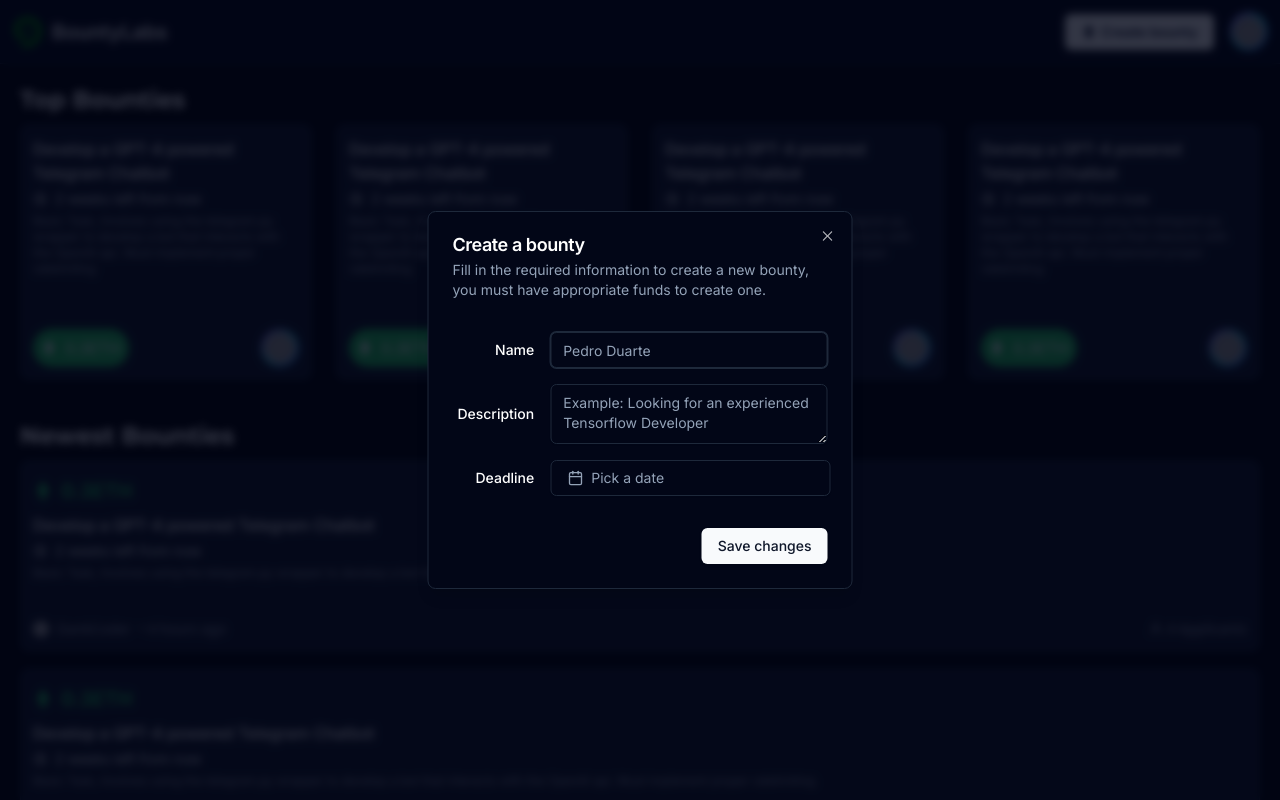
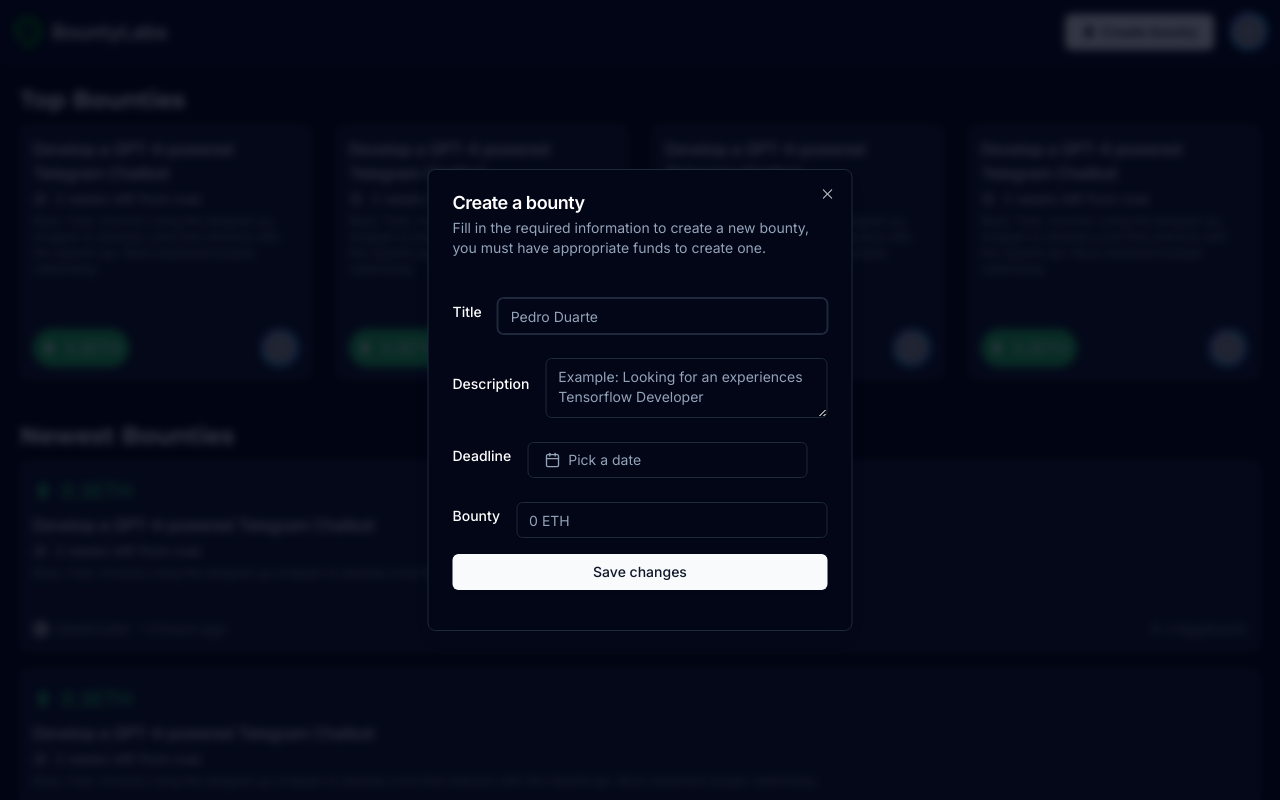
Before and after one commit to zubairmh/bountylabs, a Next.js app: page / in a window 1280 px wide. Both pictures are taken after a click on the button "Create bounty". Shown: the top 800 px of the page. Built offline with nearby package versions, Linux system fonts and the light colour scheme; grey boxes are pictures that could not be loaded.

Commit message:
Zod based validation

```diff
--- a/components/addbounty.tsx
+++ b/components/addbounty.tsx
@@ -1,3 +1,5 @@
+"use client";
+
 import { Button } from "@/components/ui/button";
 import {
   Dialog,
@@ -8,53 +10,208 @@ import {
   DialogTitle,
   DialogTrigger,
 } from "@/components/ui/dialog";
+import {
+  Form,
+  FormControl,
+  FormDescription,
+  FormField,
+  FormItem,
+  FormLabel,
+  FormMessage,
+} from "@/components/ui/form";
+import { Calendar } from "@/components/ui/calendar"
+import {
+  Popover,
+  PopoverContent,
+  PopoverTrigger,
+} from "@/components/ui/popover"
 import { Textarea } from "@/components/ui/textarea";
-import {SiEthereum} from "react-icons/si"
+import { SiEthereum } from "react-icons/si";
 import { Input } from "@/components/ui/input";
 import { Label } from "@/components/ui/label";
 import { Inter } from "next/font/google";
 import { DatePicker } from "./datepicker";
+import { zodResolver } from "@hookform/resolvers/zod";
+import { useForm } from "react-hook-form";
+import { format } from "date-fns"
+import { Calendar as CalendarIcon } from "lucide-react"
+
+import { cn } from "@/lib/utils"
+import * as z from "zod";
+
+const formSchema = z.object({
+  title: z
+    .string()
+    .min(10, { message: "Title should be longer than 10 characters" })
+    .max(200, { message: "Title should not be longer than 200 characters" }),
+  description: z
+    .string()
+    .min(20, { message: "Description should be a minimum 20 characters" })
+    .max(5000, { message: "Description should be a maximum 5000 characters" }),
+  bounty: z
+    .coerce
+    .number()
+    .min(0, { message: "Enter a valid bounty" })
+    .max(10, { message: "Max bounties cannot be over 10ETH" }),
+  date: z.date().min(new Date(), {
+    message: "Selected deadline should not lie before today",
+  }),
+});
 
 const inter = Inter({
   weight: "600",
   subsets: ["latin"],
 });
+
 export default function AddBounty() {
+  const form = useForm<z.infer<typeof formSchema>>({
+    resolver: zodResolver(formSchema),
+  });
+  function onSubmit(values: z.infer<typeof formSchema>) {
+    // Do something with the form values.
+    // ✅ This will be type-safe and validated.
+    console.log(values);
+  }
+
   return (
     <Dialog>
       <DialogTrigger asChild>
-      <Button className="flex flex-row gap-1"><SiEthereum size={16}/> <span className={`hidden sm:block ${inter.className}`}>Create bounty</span></Button>
+        <Button className="flex flex-row gap-1">
+          <SiEthereum size={16} />{" "}
+          <span className={`hidden sm:block ${inter.className}`}>
+            Create bounty
+          </span>
+        </Button>
       </DialogTrigger>
       <DialogContent className="sm:max-w-[425px]">
         <DialogHeader>
           <DialogTitle>Create a bounty</DialogTitle>
           <DialogDescription>
-            Fill in the required information to create a new bounty, you must have appropriate funds to create one.
+            Fill in the required information to create a new bounty, you must
+            have appropriate funds to create one.
           </DialogDescription>
         </DialogHeader>
-        <div className="grid gap-4 py-4">
-          <div className="grid grid-cols-4 items-center gap-4">
-            <Label htmlFor="name" className="text-right">
-              Name
-            </Label>
-            <Input id="name" placeholder="Pedro Duarte" className="col-span-3" />
+        <Form {...form}>
+          <form
+            onSubmit={form.handleSubmit(onSubmit)}
+            className="grid gap-4 py-4"
+          >
+            <div>
+              <FormField
+                control={form.control}
+                name="title"
+                render={({ field }) => (
+                  <>
+                  <FormItem className="flex flex-row items-center gap-4">
+                    <FormLabel htmlFor="title" className="text-right">
+                      Title
+                    </FormLabel>
+                    <FormControl>
+                      <Input
+                        {...field}
+                        placeholder="Pedro Duarte"
+                        className="col-span-3"
+                      />
+                    </FormControl>
+                  </FormItem>
+                  <FormMessage />
+                  </>
+                )}
+              />
             </div>
-          <div className="grid grid-cols-4 items-center gap-4">
-            <Label htmlFor="description" className="text-right">
+            <div>
+              <FormField
+                control={form.control}
+                name="description"
+                render={({ field }) => (
+                  <>
+                  <FormItem className="flex flex-row items-center gap-4">
+                    <FormLabel htmlFor="description" className="text-right">
                       Description
-            </Label>
-            <Textarea id="description" placeholder="Example: Looking for an experienced Tensorflow Developer" className="col-span-3" />
+                    </FormLabel>
+                    <FormControl>
+                      <Textarea
+                        {...field}
+                        placeholder="Example: Looking for an experiences Tensorflow Developer"
+                        className="col-span-3"
+                      />
+                    </FormControl>
+                  </FormItem>
+                  <FormMessage />
+                  </>
+                )}
+              />
             </div>
-          <div className="grid grid-cols-4 items-center gap-4">
-            <Label htmlFor="date" className="text-right">
+            <div>
+              <FormField
+                control={form.control}
+                name="date"
+                render={({ field }) => (
+                  <>
+                  <FormItem className="flex flex-row items-center gap-4">
+                    <FormLabel htmlFor="description" className="text-right">
                       Deadline
-            </Label>
-            <DatePicker />
+                    </FormLabel>
+                    <FormControl>
+                    <Popover>
+                      <PopoverTrigger asChild>
+                        <Button
+                          variant={"outline"}
+                          className={cn(
+                            "w-[280px] justify-start text-left font-normal",
+                            !field.value && "text-muted-foreground"
+                          )}
+                        >
+                          <CalendarIcon className="text-slate-400 mr-2 h-4 w-4" />
+                          <span className="text-slate-400">{field.value ? format(field.value, "PPP") : <>Pick a date</>}</span>
+                        </Button>
+                      </PopoverTrigger>
+                      <PopoverContent className="w-auto p-0">
+                      <Calendar
+                        mode="single"
+                        selected={field.value}
+                        onSelect={field.onChange}
+                        disabled={(date) =>
+                          date < new Date()
+                        }
+                        initialFocus
+                      />
+                      </PopoverContent>
+                    </Popover>
+                    </FormControl>
+                  </FormItem>
+                  <FormMessage />
+                  </>
+                )}
+              />
             </div>
+            <div>
+              <FormField
+                control={form.control}
+                name="bounty"
+                render={({ field }) => (
+                  <>
+                  <FormItem className="flex flex-row items-center gap-4">
+                    <FormLabel htmlFor="bounty" className="text-right">
+                      Bounty
+                    </FormLabel>
+                    <FormControl>
+                      <Input
+                        {...field}
+                        placeholder="0 ETH"
+                        className="col-span-3"
+                      />
+                    </FormControl>
+                  </FormItem>
+                  <FormMessage />
+                  </>
+                )}
+              />
             </div>
-        <DialogFooter>
             <Button type="submit">Save changes</Button>
-        </DialogFooter>
+
+          </form>
+        </Form>
       </DialogContent>
     </Dialog>
   );
--- /dev/null
+++ b/components/ui/form.tsx
@@ -0,0 +1,176 @@
+import * as React from "react"
+import * as LabelPrimitive from "@radix-ui/react-label"
+import { Slot } from "@radix-ui/react-slot"
+import {
+  Controller,
+  ControllerProps,
+  FieldPath,
+  FieldValues,
+  FormProvider,
+  useFormContext,
+} from "react-hook-form"
+
+import { cn } from "@/lib/utils"
+import { Label } from "@/components/ui/label"
+
+const Form = FormProvider
+
+type FormFieldContextValue<
+  TFieldValues extends FieldValues = FieldValues,
+  TName extends FieldPath<TFieldValues> = FieldPath<TFieldValues>
+> = {
+  name: TName
+}
+
+const FormFieldContext = React.createContext<FormFieldContextValue>(
+  {} as FormFieldContextValue
+)
+
+const FormField = <
+  TFieldValues extends FieldValues = FieldValues,
+  TName extends FieldPath<TFieldValues> = FieldPath<TFieldValues>
+>({
+  ...props
+}: ControllerProps<TFieldValues, TName>) => {
+  return (
+    <FormFieldContext.Provider value={{ name: props.name }}>
+      <Controller {...props} />
+    </FormFieldContext.Provider>
+  )
+}
+
+const useFormField = () => {
+  const fieldContext = React.useContext(FormFieldContext)
+  const itemContext = React.useContext(FormItemContext)
+  const { getFieldState, formState } = useFormContext()
+
+  const fieldState = getFieldState(fieldContext.name, formState)
+
+  if (!fieldContext) {
+    throw new Error("useFormField should be used within <FormField>")
+  }
+
+  const { id } = itemContext
+
+  return {
+    id,
+    name: fieldContext.name,
+    formItemId: `${id}-form-item`,
+    formDescriptionId: `${id}-form-item-description`,
+    formMessageId: `${id}-form-item-message`,
+    ...fieldState,
+  }
+}
+
+type FormItemContextValue = {
+  id: string
+}
+
+const FormItemContext = React.createContext<FormItemContextValue>(
+  {} as FormItemContextValue
+)
+
+const FormItem = React.forwardRef<
+  HTMLDivElement,
+  React.HTMLAttributes<HTMLDivElement>
+>(({ className, ...props }, ref) => {
+  const id = React.useId()
+
+  return (
+    <FormItemContext.Provider value={{ id }}>
+      <div ref={ref} className={cn("space-y-2", className)} {...props} />
+    </FormItemContext.Provider>
+  )
+})
+FormItem.displayName = "FormItem"
+
+const FormLabel = React.forwardRef<
+  React.ElementRef<typeof LabelPrimitive.Root>,
+  React.ComponentPropsWithoutRef<typeof LabelPrimitive.Root>
+>(({ className, ...props }, ref) => {
+  const { error, formItemId } = useFormField()
+
+  return (
+    <Label
+      ref={ref}
+      className={cn(error && "text-red-500 dark:text-red-900", className)}
+      htmlFor={formItemId}
+      {...props}
+    />
+  )
+})
+FormLabel.displayName = "FormLabel"
+
+const FormControl = React.forwardRef<
+  React.ElementRef<typeof Slot>,
+  React.ComponentPropsWithoutRef<typeof Slot>
+>(({ ...props }, ref) => {
+  const { error, formItemId, formDescriptionId, formMessageId } = useFormField()
+
+  return (
+    <Slot
+      ref={ref}
+      id={formItemId}
+      aria-describedby={
+        !error
+          ? `${formDescriptionId}`
+          : `${formDescriptionId} ${formMessageId}`
+      }
+      aria-invalid={!!error}
+      {...props}
+    />
+  )
+})
+FormControl.displayName = "FormControl"
+
+const FormDescription = React.forwardRef<
+  HTMLParagraphElement,
+  React.HTMLAttributes<HTMLParagraphElement>
+>(({ className, ...props }, ref) => {
+  const { formDescriptionId } = useFormField()
+
+  return (
+    <p
+      ref={ref}
+      id={formDescriptionId}
+      className={cn("text-[0.8rem] text-slate-500 dark:text-slate-400", className)}
+      {...props}
+    />
+  )
+})
+FormDescription.displayName = "FormDescription"
+
+const FormMessage = React.forwardRef<
+  HTMLParagraphElement,
+  React.HTMLAttributes<HTMLParagraphElement>
+>(({ className, children, ...props }, ref) => {
+  const { error, formMessageId } = useFormField()
+  const body = error ? String(error?.message) : children
+
+  if (!body) {
+    return null
+  }
+
+  return (
+    <p
+      ref={ref}
+      id={formMessageId}
+      className={cn("text-[0.8rem] font-medium text-red-500 dark:text-red-900", className)}
+      {...props}
+    >
+      {body}
+    </p>
+  )
+})
+FormMessage.displayName = "FormMessage"
+
+export {
+  useFormField,
+  Form,
+  FormItem,
+  FormLabel,
+  FormControl,
+  FormDescription,
+  FormMessage,
+  FormField,
+}
--- a/package.json
+++ b/package.json
@@ -9,6 +9,7 @@
     "lint": "next lint"
   },
   "dependencies": {
+    "@hookform/resolvers": "^3.1.1",
     "@radix-ui/react-avatar": "^1.0.3",
     "@radix-ui/react-dialog": "^1.0.4",
     "@radix-ui/react-icons": "^1.3.0",
@@ -30,10 +31,12 @@
     "react": "18.2.0",
     "react-day-picker": "^8.8.0",
     "react-dom": "18.2.0",
+    "react-hook-form": "^7.45.1",
     "react-icons": "^4.10.1",
     "tailwind-merge": "^1.13.2",
     "tailwindcss": "3.3.3",
     "tailwindcss-animate": "^1.0.6",
-    "typescript": "5.1.6"
+    "typescript": "5.1.6",
+    "zod": "^3.21.4"
   }
 }
```
Also changed, not shown: 1 other file (tests, documents, lock files or other folders). Lines whose indentation alone changed are shown as unchanged.
